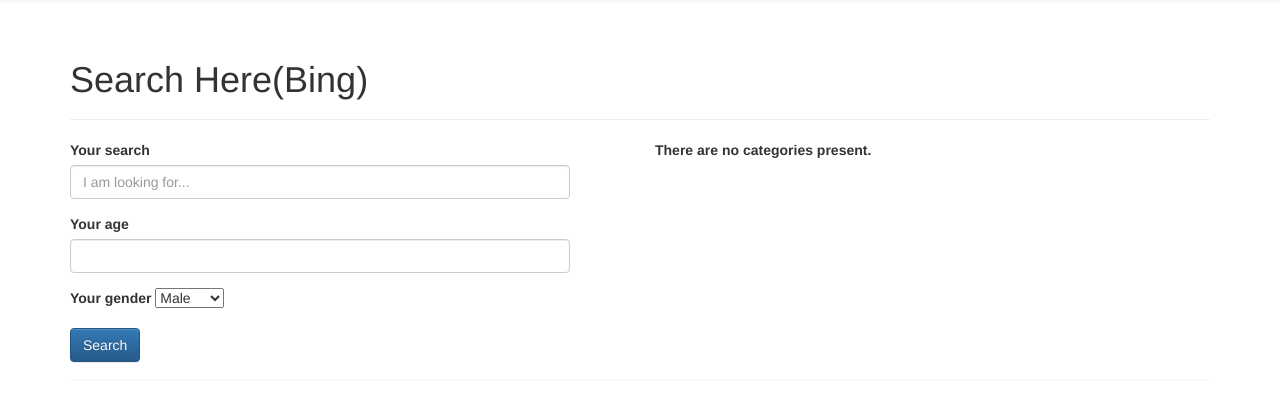
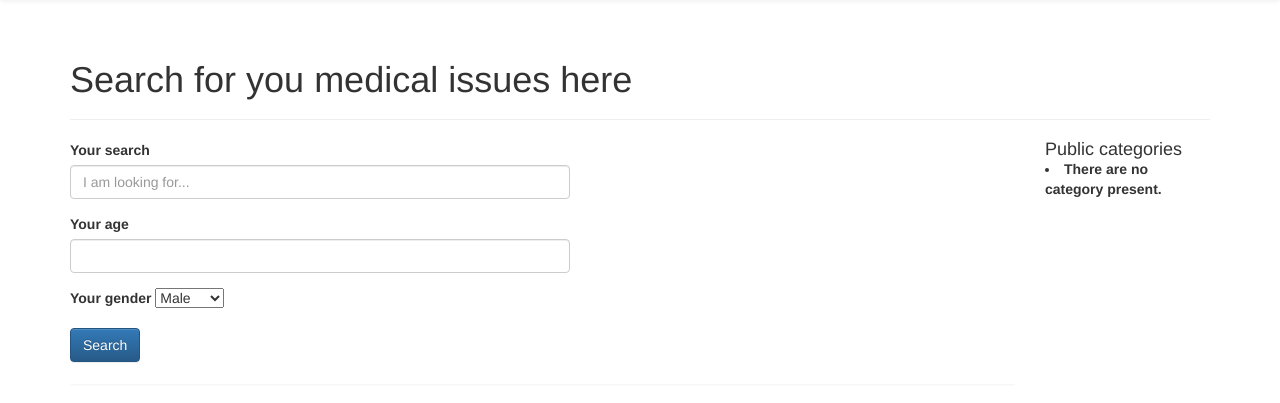
Before and after one commit to vjvasilev95/fhs_project, a Django app: page /fhs/search/ in a window 1280 px wide. Shown: the part 52-455 px from the top of the page. Run offline with Django 3.2, Linux system fonts and the light colour scheme; the visitor is signed in with stand-in values (Sample User, id 1); data that the repository does not hold is empty; some libraries are stand-ins or nearby versions.

Commit message:
Styled search page a bit

```diff
--- a/static/css/search_page.css
+++ b/static/css/search_page.css
@@ -15,3 +15,11 @@
     font-weight: 600;
     color: #4da6ff;
 }
+
+.search-content {
+    margin-top: 20px;
+}
+
+.public-cats-heading {
+    margin: 0px;
+}
--- a/templates/fhs/search.html
+++ b/templates/fhs/search.html
@@ -1,6 +1,7 @@
 {% extends "base.html" %}
 
 {% load staticfiles %}
+{% load endless %}
 
 {% block title %}Search{% endblock %}
 {% block css %} <link rel="stylesheet" href='{% static "css/search_page.css" %}'> {% endblock %}
@@ -12,13 +13,13 @@
         <div class="row">
             <div class="col-xs-12 col-sm-12 col-md-12">
                 <div class="page-header">
-                    <h1>Search Here(Bing)</h1>
+                    <h1>Search for you medical issues here</h1>
                 </div>
             </div>
         </div>
 
         <div class="row">
-            <div class="col-xs-12 col-sm-6 col-md-6">
+            <div class="col-xs-10 col-sm-10 col-md-10">
                 <div class="search-from-wrapper">
                     <form id="user_form" method="post" action="{% url 'search' %}">
                         {% csrf_token %}
@@ -64,39 +65,7 @@
                         </div>
                     </form>
                 </div>
-            </div>
-            <div class="col-xs-12 col-sm-6 col-md-6">
-                {% if public_categories %}
-                <table class="table" valign="baseline">
-                <tbody>
-                        {% for category in public_categories %}
-                            <tr>
-                            <td class="category-info">
-                                <p class="category-name"><strong>{{ category.name }}</strong></p>
-                            </td>
-                            <td>
-                                <span class="recipients-number"><strong>Shared by: </strong>{{ category.user }}</span>
-                            </td>
-                            <td class="category-sharer" valign="bottom" align="left">
-                                <p class="cat-descr"><strong>Description: </strong>{{ category.description }}</p>
-                            </td>
-                            <td class="text-right" valign="bottom">
-                                <li><a href="/fhs/category/{{ category.slug }}">{{ category.name }}</a></li>
-                            </td>
-                            </tr>
-                        {% endfor %}
-                </tbody>
-                </table>
-                {% else %}
-                    <strong>There are no categories present.</strong>
-                {% endif %}
-
-            </div>
-        </div>
-
-        <div class="row">
-            <div class="col-xs-12 col-sm-12 col-md-12">
-                <div class="panel">
+                <div class="panel search-content">
                     {% if results_from_bing or results_from_healthgov or results_from_medline %}
 
                         <ul class="nav nav-tabs">
@@ -143,6 +112,7 @@
                             <!-- Display search results in an ordered list -->
                                 <div class="panel-body">
                                     <div class="list-group">
+                                        {% paginate results_from_medline %}
                                         {% for result in results_from_medline %}
                                             <div class="list-group-item">
                                                 <h4 class="list-group-item-heading"><a href="{{ result.url }}">{{ result.title }}</a></h4>
@@ -162,7 +132,7 @@
                                                 </form>
                                             </div>
                                         {% endfor %}
-{#                                        #}
+                                        {% show_pages %}
                                     </div>
                                 </div>
                             </div>
@@ -233,6 +203,46 @@
                     {% endif %}
                 </div>
             </div>
+            <!--<div class="col-xs-12 col-sm-6 col-md-6">
+                {% if public_categories %}
+                <table class="table" valign="baseline">
+                <tbody>
+                        {% for category in public_categories %}
+                            <tr>
+                            <td class="category-info">
+                                <p class="category-name"><strong>{{ category.name }}</strong></p>
+                            </td>
+                            <td>
+                                <span class="recipients-number"><strong>Shared by: </strong>{{ category.user }}</span>
+                            </td>
+                            <td class="category-sharer" valign="bottom" align="left">
+                                <p class="cat-descr"><strong>Description: </strong>{{ category.description }}</p>
+                            </td>
+                            <td class="text-right" valign="bottom">
+                                <li><a href="/fhs/category/{{ category.slug }}">{{ category.name }}</a></li>
+                            </td>
+                            </tr>
+                        {% endfor %}
+                </tbody>
+                </table>
+                {% else %}
+                    <strong>There are no categories present.</strong>
+                {% endif %}
+
+            </div>-->
+            <div class="col-xs-2 col-sm-2 col-md-2 sidebar">
+                <h4 class="public-cats-heading">Public categories</h4>
+                 {% if public_categories %}
+                    <ul class="nav nav-sidebar">
+                    {% for c in public_categories %}
+                        <li><a href="{% url 'category'  c.slug %}">{{ c.name }}</a></li>
+                    {% endfor %}
+                {% else %}
+                    <li> <strong >There are no category present.</strong></li>
+                    </ul>
+                {% endif %}
+
+            </div>
         </div>
     </div>
 
```
Also changed, not shown: fhs/views.py (+12 -2 lines), fhs_project/settings.py (+9 -0 lines), templates/fhs/entry_index.html (added, +11 -0 lines), templates/fhs/entry_index_page.html (added, +7 -0 lines).
